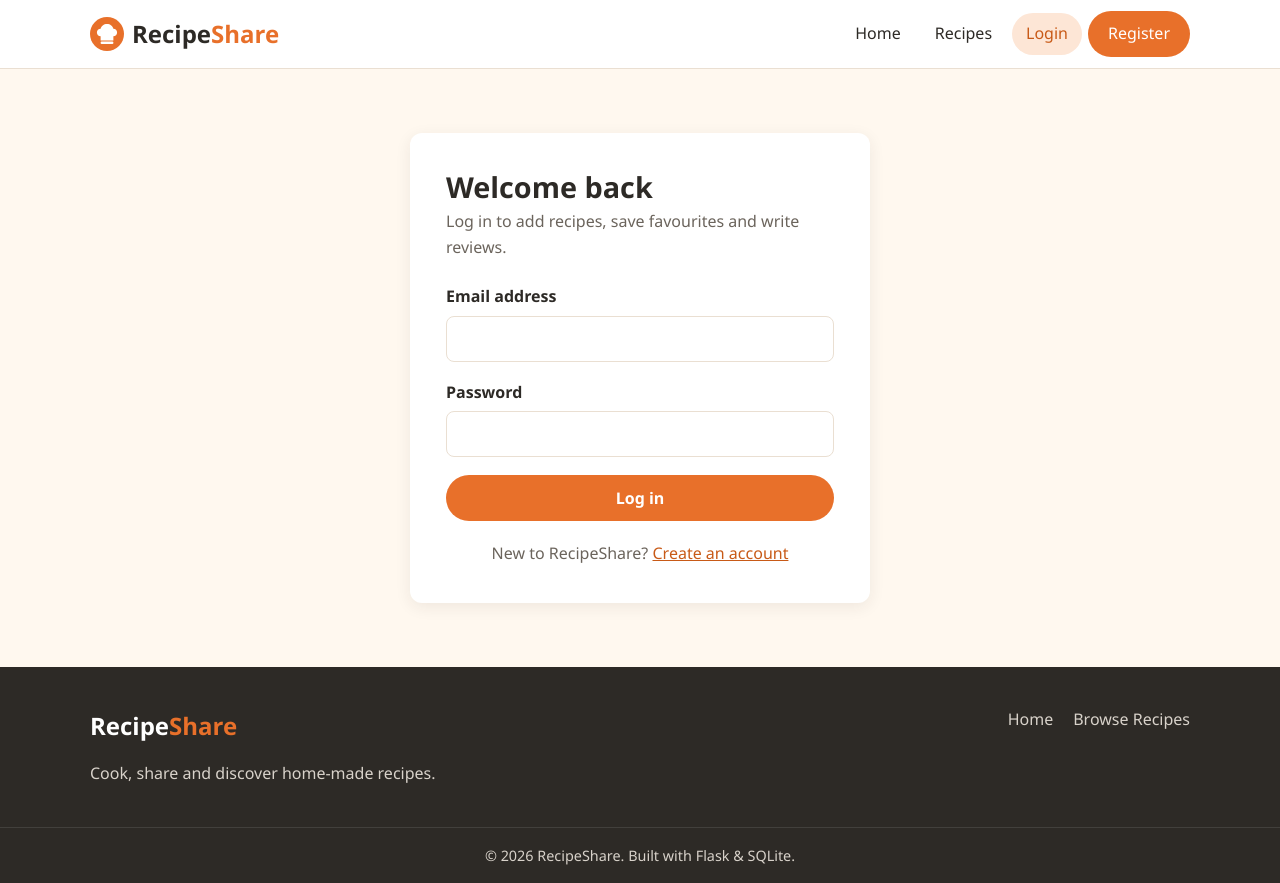
After one commit to Sancheet-Walekar/recipe-sharing-platform, a Flask app: page /login in a window 1280 px wide. The commit adds this page. Run offline with Flask 3, Linux system fonts and the light colour scheme.

Commit message:
Add login, logout and session-based navigation
Co-authored-by: Cursor <cursoragent@cursor.com>

```diff
--- a/app.py
+++ b/app.py
@@ -8,9 +8,12 @@ Then open http://127.0.0.1:5000 in your browser.
 
 import os
 import re
+from functools import wraps
 
-from flask import Flask, flash, redirect, render_template, request, url_for
-from werkzeug.security import generate_password_hash
+from flask import (
+    Flask, flash, g, redirect, render_template, request, session, url_for,
+)
+from werkzeug.security import check_password_hash, generate_password_hash
 
 from database import close_db, create_tables, get_db
 
@@ -50,7 +53,49 @@ def inject_globals():
     return {
         "categories": CATEGORIES,
         "difficulties": DIFFICULTIES,
+        "current_user": g.get("user"),
     }
+
+
+# ------------------------------------------------------------------
+# Logged-in user helpers
+# ------------------------------------------------------------------
+@app.before_request
+def load_logged_in_user():
+    """
+    Runs before every request. If the session contains a user id, load that
+    user from the database and keep it in g.user (None for guests).
+    """
+    user_id = session.get("user_id")
+    g.user = None
+    if user_id is not None:
+        g.user = get_db().execute(
+            "SELECT id, name, email, created_at FROM users WHERE id = ?", (user_id,)
+        ).fetchone()
+
+
+def login_required(view):
+    """
+    Decorator for pages that need a logged-in user.
+    Usage:
+        @app.route("/secret")
+        @login_required
+        def secret(): ...
+    """
+    @wraps(view)
+    def wrapped_view(*args, **kwargs):
+        if g.user is None:
+            flash("Please log in to continue.", "info")
+            # Remember where the user wanted to go, so we can send them back
+            return redirect(url_for("login", next=request.path))
+        return view(*args, **kwargs)
+
+    return wrapped_view
+
+
+def is_safe_next_url(target):
+    """Only allow redirects to pages on our own site (e.g. "/recipes/3")."""
+    return bool(target) and target.startswith("/") and not target.startswith("//")
 
 
 # ------------------------------------------------------------------
@@ -74,6 +119,9 @@ def recipes():
 @app.route("/register", methods=["GET", "POST"])
 def register():
     """Show the sign-up form (GET) and create a new account (POST)."""
+    if g.user:
+        return redirect(url_for("index"))
+
     if request.method == "POST":
         # .strip() removes spaces the user may have typed by accident
         name = request.form.get("name", "").strip()
@@ -118,10 +166,60 @@ def register():
             (name, email, generate_password_hash(password)),
         )
         db.commit()
-        flash("Account created successfully! Welcome to RecipeShare.", "success")
+        flash("Account created successfully! Please log in.", "success")
+        return redirect(url_for("login"))
+
+    return render_template("register.html")
+
+
+# ------------------------------------------------------------------
+# Authentication: login and logout
+# ------------------------------------------------------------------
+@app.route("/login", methods=["GET", "POST"])
+def login():
+    """Show the login form (GET) and log the user in (POST)."""
+    if g.user:
         return redirect(url_for("index"))
 
-    return render_template("register.html")
+    next_url = request.args.get("next", "")
+
+    if request.method == "POST":
+        email = request.form.get("email", "").strip().lower()
+        password = request.form.get("password", "")
+        next_url = request.form.get("next", "")
+
+        if not email or not password:
+            flash("Please enter both your email and password.", "error")
+            return render_template("login.html", email=email, next_url=next_url)
+
+        user = get_db().execute(
+            "SELECT id, name, password FROM users WHERE email = ?", (email,)
+        ).fetchone()
+
+        # Same message for "unknown email" and "wrong password" so attackers
+        # cannot find out which emails are registered.
+        if user is None or not check_password_hash(user["password"], password):
+            flash("Incorrect email or password.", "error")
+            return render_template("login.html", email=email, next_url=next_url)
+
+        # Start a fresh session that remembers who is logged in
+        session.clear()
+        session["user_id"] = user["id"]
+        flash(f"Welcome back, {user['name']}!", "success")
+
+        if is_safe_next_url(next_url):
+            return redirect(next_url)
+        return redirect(url_for("index"))
+
+    return render_template("login.html", next_url=next_url)
+
+
+@app.route("/logout", methods=["POST"])
+def logout():
+    """Log out by forgetting everything stored in the session."""
+    session.clear()
+    flash("You have been logged out.", "info")
+    return redirect(url_for("index"))
 
 
 # ------------------------------------------------------------------
--- a/static/css/style.css
+++ b/static/css/style.css
@@ -201,6 +201,16 @@ h1, h2, h3 {
 
 .nav-links .nav-btn:hover {
     background: var(--color-primary-dark);
+}
+
+.nav-form {
+    margin: 0;
+}
+
+.nav-greeting {
+    color: var(--color-gray);
+    font-size: 0.95rem;
+    padding: 0 6px;
 }
 
 /* ---------- 5. Flash messages ---------- */
--- a/templates/base.html
+++ b/templates/base.html
@@ -21,7 +21,21 @@
             <ul class="nav-links">
                 <li><a href="{{ url_for('index') }}" class="{{ 'active' if request.endpoint == 'index' }}">Home</a></li>
                 <li><a href="{{ url_for('recipes') }}" class="{{ 'active' if request.endpoint == 'recipes' }}">Recipes</a></li>
-                <li><a href="{{ url_for('register') }}" class="btn btn-primary nav-btn">Register</a></li>
+
+                {% if current_user %}
+                    <!-- Links for logged-in users -->
+                    <li class="nav-greeting">Hi, {{ current_user.name.split()[0] }}</li>
+                    <li>
+                        <!-- Logout is a POST form so it cannot be triggered by a simple link -->
+                        <form action="{{ url_for('logout') }}" method="post" class="nav-form">
+                            <button type="submit" class="btn nav-btn">Logout</button>
+                        </form>
+                    </li>
+                {% else %}
+                    <!-- Links for guests -->
+                    <li><a href="{{ url_for('login') }}" class="{{ 'active' if request.endpoint == 'login' }}">Login</a></li>
+                    <li><a href="{{ url_for('register') }}" class="btn btn-primary nav-btn">Register</a></li>
+                {% endif %}
             </ul>
         </nav>
     </header>
--- /dev/null
+++ b/templates/login.html
@@ -0,0 +1,37 @@
+{% extends "base.html" %}
+
+{% block title %}Login{% endblock %}
+
+{% block content %}
+<section class="section auth-section">
+    <div class="container">
+        <div class="form-card form-card-narrow">
+            <h1>Welcome back</h1>
+            <p class="form-subtitle">Log in to add recipes, save favourites and write reviews.</p>
+
+            <form method="post" action="{{ url_for('login') }}" class="form">
+                <!-- Hidden field: the page to return to after logging in -->
+                <input type="hidden" name="next" value="{{ next_url or '' }}">
+
+                <div class="form-group">
+                    <label for="email">Email address</label>
+                    <input type="email" id="email" name="email" value="{{ email or '' }}"
+                           required autocomplete="email">
+                </div>
+
+                <div class="form-group">
+                    <label for="password">Password</label>
+                    <input type="password" id="password" name="password"
+                           required autocomplete="current-password">
+                </div>
+
+                <button type="submit" class="btn btn-primary btn-block">Log in</button>
+            </form>
+
+            <p class="form-footer">
+                New to RecipeShare? <a href="{{ url_for('register') }}">Create an account</a>
+            </p>
+        </div>
+    </div>
+</section>
+{% endblock %}
--- a/templates/register.html
+++ b/templates/register.html
@@ -39,6 +39,10 @@
 
                 <button type="submit" class="btn btn-primary btn-block">Create account</button>
             </form>
+
+            <p class="form-footer">
+                Already have an account? <a href="{{ url_for('login') }}">Log in</a>
+            </p>
         </div>
     </div>
 </section>
```
